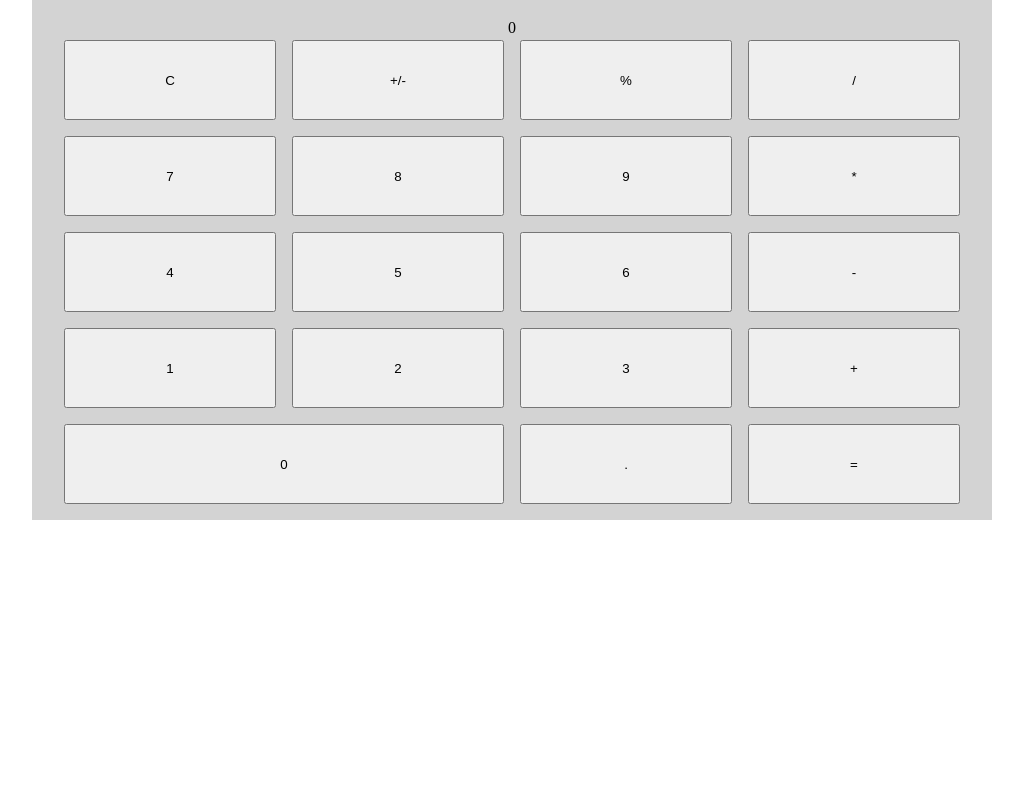
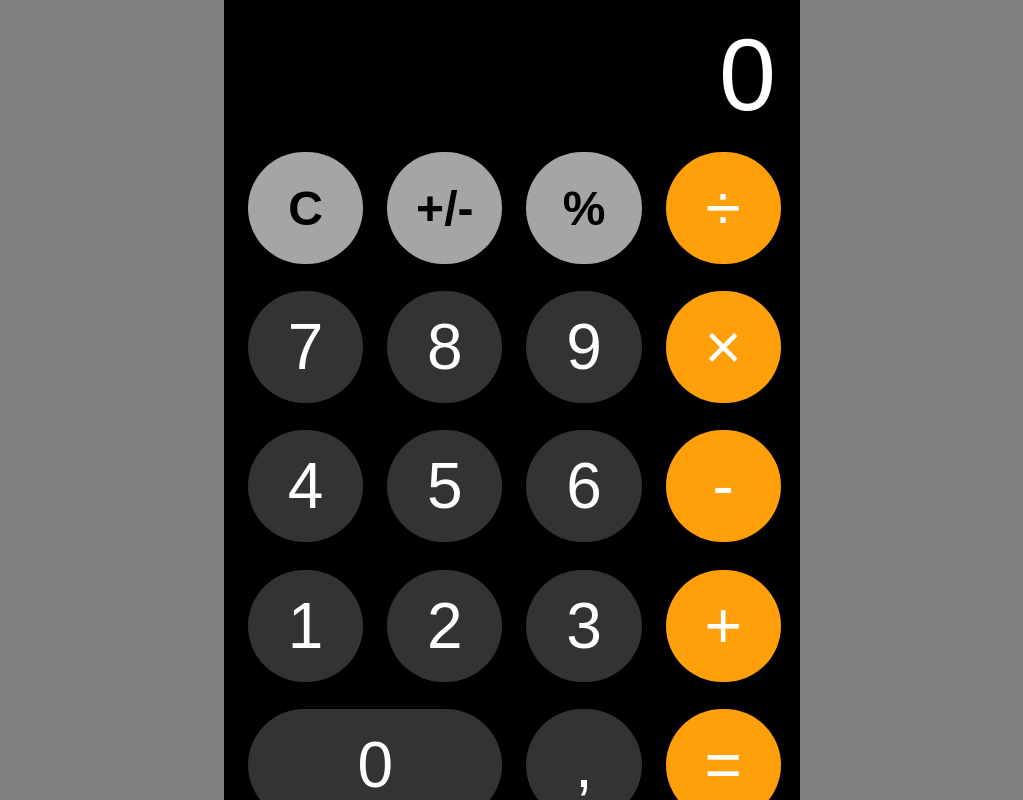
Before and after one commit to Virloxx/odin-calculator, a plain HTML site: page src/index.html in a window 1280 px wide. Shown: the whole page, without its empty margins (128-1151 px from the left). Drawn offline with nearby package versions, Linux system fonts and the light colour scheme.

Commit message:
add styling

```diff
--- a/src/index.html
+++ b/src/index.html
@@ -16,11 +16,11 @@
                 <button type="button" class="clear" value="clear">C</button>
                 <button type="button" class="sign" value="sign">+/-</button>
                 <button type="button" class="percent" value="percent">%</button>
-                <button type="button" class="operator" value="/">/</button>
+                <button type="button" class="operator" value="/">÷</button>
                 <button type="button" class="operand" value="7">7</button>
                 <button type="button" class="operand" value="8">8</button>
                 <button type="button" class="operand" value="9">9</button>
-                <button type="button" class="operator" value="*">*</button>
+                <button type="button" class="operator" value="*">×</button>
                 <button type="button" class="operand" value="4">4</button>
                 <button type="button" class="operand" value="5">5</button>
                 <button type="button" class="operand" value="6">6</button>
@@ -30,7 +30,7 @@
                 <button type="button" class="operand" value="3">3</button>
                 <button type="button" class="operator" value="+">+</button>
                 <button type="button" id="zero" class="operand" value="0">0</button>
-                <button type="button" class="decimal" value=".">.</button>
+                <button type="button" class="decimal" value=".">,</button>
                 <button type="button" class="equals" value="=">=</button>
             </div>
         </div>
--- a/src/script.js
+++ b/src/script.js
@@ -125,7 +125,7 @@ function operate(op, num1, num2) {
         return num1 * num2;
     } else if (op === '/') {
         if (num2 === 0) {
-            return "ERROR!";
+            return "Error";
         } else {
             return Number((num1 / num2).toPrecision(DISPLAY_LENGTH)).toString();
         }
--- a/src/style.css
+++ b/src/style.css
@@ -1,18 +1,84 @@
-main {
-    background-color: lightgray;
-    max-width: 60rem;
-    text-align: center;
-    margin: auto;
-    padding: 1rem 2rem;
+* {
+    font-family: Arial, Helvetica, sans-serif;
+    font-size: 2rem;
 }
 
-.buttons {
-    display: grid;
-    grid-template-columns: repeat(4, 1fr);
-    gap: 1rem;
-    grid-auto-rows: minmax(5rem, auto);
+main {
+    display: flex;
+    justify-content: center;
+    align-content: center;
+    align-items: center;
+    height: 100vh;
+    overflow: hidden;
+    background-color: grey;
+}
+
+.calculator {
+    border-radius: 1rem;
+    background-color: black;
+    height: 28rem;
+    width: 18rem;
+    padding: 0.75rem;
+    display: flex;
+    flex-direction: column;
+    justify-content: flex-end;
 }
 
 #zero {
     grid-column: span 2;
 }
+
+#display {
+    text-align: right;
+    font-size: 3.2rem;
+    color: white;
+}
+
+.buttons {
+    display: grid;
+    grid-template-columns: repeat(4, 3.6rem);
+    grid-template-rows: 3.6rem repeat(4, 3.6rem);
+    gap: 0.75rem;
+}
+
+button {
+    height: 3.5rem;
+    border-radius: 2rem;
+    border: none;
+}
+
+.operator,
+.equals {
+    color: white;
+    background-color: rgb(255, 159, 10);
+}
+
+button.operator:active,
+button.equals:active {
+    background-color: rgb(250, 200, 141)
+}
+
+.operand,
+.decimal {
+    background-color: rgb(51, 51, 51);
+    color: white;
+}
+
+button.operand:active,
+button.decimal:active {
+    background-color: rgb(115, 115, 115)
+}
+
+.clear,
+.sign,
+.percent {
+    background-color: rgb(165, 165, 165);
+    font-size: 1.5rem;
+    font-weight: 550;
+}
+
+button.clear:active,
+button.sign:active,
+button.percent:active {
+    background-color: rgb(217, 217, 217);
+}
```
